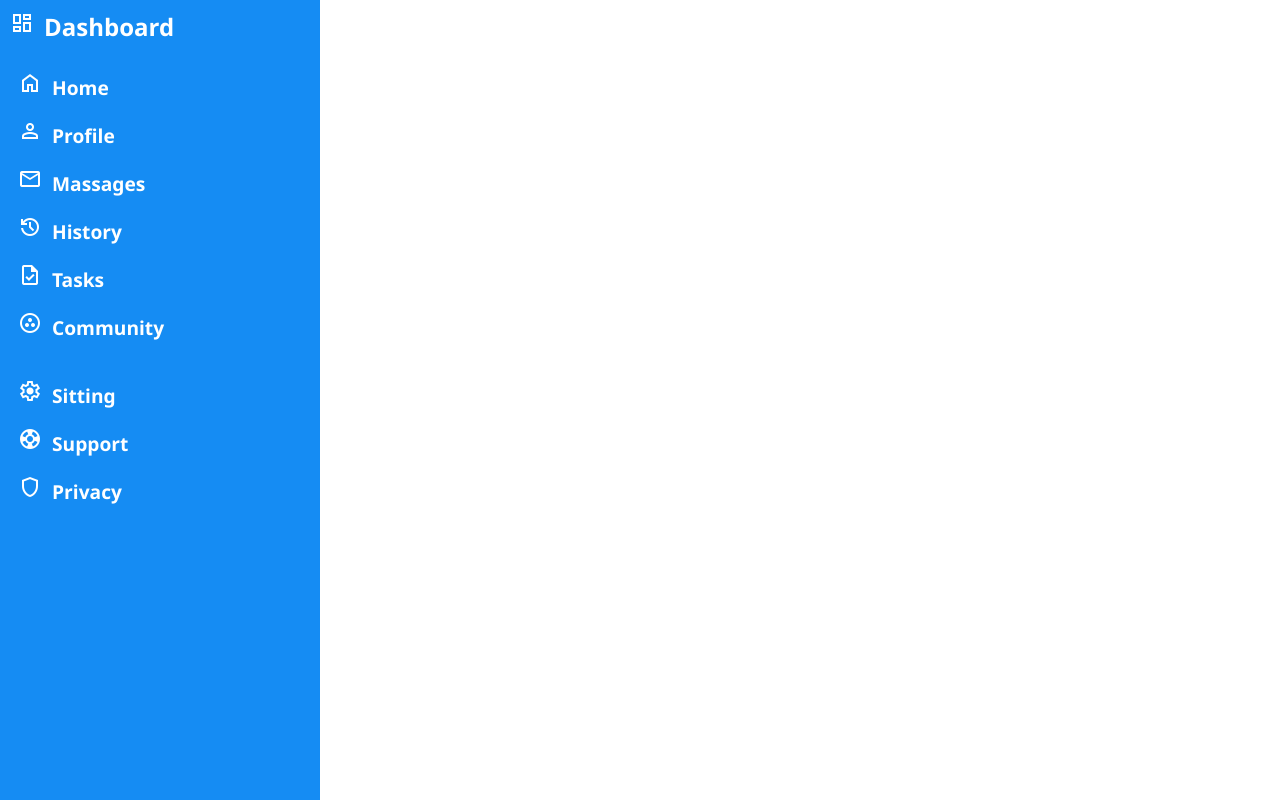
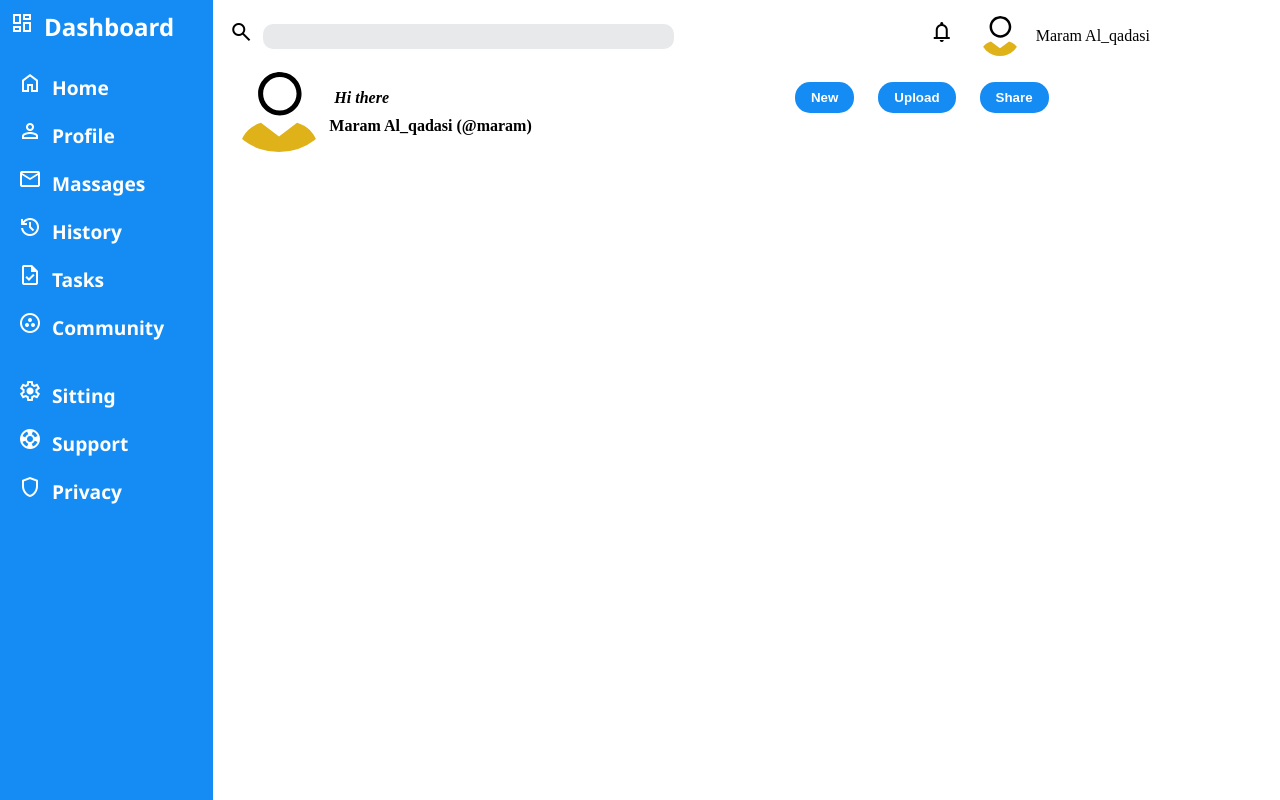
Before and after one commit to MaramAlqadasi/Admin-Dashboard, a plain HTML site: page index.html in a window 1280 px wide. Drawn offline with nearby package versions, Linux system fonts and the light colour scheme.

Commit message:
add header  elements and style them

```diff
--- a/index.html
+++ b/index.html
@@ -38,7 +38,61 @@
 
             </div>
         </div>
-        <div class="content"></div>
+        <div class="container">
+            <!-- __________________________Header________________________ -->
+            <header class="header">
+
+                    <div class="search center-element">
+                        <span class="material-symbols-outlined">search</span><input type="search" class="ss">
+                    </div>
+                    <div class="profile">
+                        <span class="material-symbols-outlined">notifications</span>
+                        <div class="profile_img_container">
+                            <svg height="40px" width="40px" version="1.1" id="Layer_1" xmlns="http://www.w3.org/2000/svg" xmlns:xlink="http://www.w3.org/1999/xlink"
+                            viewBox="0 0 511.999 511.999" xml:space="preserve">
+                       <circle style="fill:#FFFFFF;" cx="261.339" cy="140.965" r="118.899"/>
+                       <path d="M122.336,139.009c0,76.772,62.236,139.008,139.008,139.008s139.008-62.237,139.008-139.008S338.116,0.001,261.344,0.001
+                           c-0.005,0-0.011,0-0.016,0C184.564,0.014,122.341,62.245,122.336,139.009z M368.335,139.009
+                           c0,59.099-47.909,107.007-107.007,107.007s-107.007-47.909-107.007-107.007S202.229,32.001,261.328,32.001l0,0
+                           C320.399,32.067,368.269,79.937,368.335,139.009z"/>
+                       <path style="fill:rgb(224, 178, 26);" d="M511.998,511.998c0,0,1.776-143.999-140.447-186.671l-115.552,87.12l-115.552-87.104
+                           C-1.775,367.999,0.001,511.998,0.001,511.998H511.998z"/>
+                       </svg>
+                        </div>
+                        <span class="profile_name">Maram Al_qadasi</span>
+                    </div>
+                    <div class="welcome_container">
+                        <span class="welcom_msg">Hi there</span>
+                        <div class="profile_img_container">
+                            <svg height="80px" width="80px" version="1.1" id="Layer_1" xmlns="http://www.w3.org/2000/svg" xmlns:xlink="http://www.w3.org/1999/xlink"
+	 viewBox="0 0 511.999 511.999" xml:space="preserve">
+<circle style="fill:#FFFFFF;" cx="261.339" cy="140.965" r="118.899"/>
+<path d="M122.336,139.009c0,76.772,62.236,139.008,139.008,139.008s139.008-62.237,139.008-139.008S338.116,0.001,261.344,0.001
+	c-0.005,0-0.011,0-0.016,0C184.564,0.014,122.341,62.245,122.336,139.009z M368.335,139.009
+	c0,59.099-47.909,107.007-107.007,107.007s-107.007-47.909-107.007-107.007S202.229,32.001,261.328,32.001l0,0
+	C320.399,32.067,368.269,79.937,368.335,139.009z"/>
+<path style="fill:rgb(224, 178, 26);" d="M511.998,511.998c0,0,1.776-143.999-140.447-186.671l-115.552,87.12l-115.552-87.104
+	C-1.775,367.999,0.001,511.998,0.001,511.998H511.998z"/>
+</svg>
+                        </div>
+                        <span class="profile_name">Maram Al_qadasi (@maram)</span>
+
+                    </div>
+                    <div class="action_buttons">
+                        <button class="header_btn">New</button>
+                        <button class="header_btn">Upload</button>
+                        <button class="header_btn">Share</button>
+                    </div>
+
+            </header>
+
+            <!-- __________________________Header________________________ -->
+
+             <!-- __________________________Header________________________ -->
+             <section class="content">
+
+             </section>
+        </div>
     </div>
 
 </body>
--- a/style.css
+++ b/style.css
@@ -6,7 +6,8 @@
 .main_container{
     display: grid;
     /* grid-template-columns:repeat(auto-fit,minmax(3rem,1fr)); */
-    grid-template-columns: 1fr 3fr;
+    grid-template-columns: 1fr 5fr;
+
 
 }
 
@@ -43,6 +44,7 @@
 }
 .sidebar-item{
     padding: 0.5rem;
+
 }
 
 .material-symbols-outlined{
@@ -53,3 +55,83 @@
 
 }
 /* _____________________ End of sidbar styles______________________ */
+
+/* _____________________ Start of Header styles______________________ */
+.header{
+    display: grid;
+    grid-template-columns: repeat(3,1fr);
+    grid-template-rows: 1fr 2fr;
+    gap: 1rem;
+    min-height: 20vh;
+    padding: 1rem;
+}
+.search{
+    grid-column: 1/3;
+
+}
+.ss{
+    width: 60%;
+    padding: 5px 0;
+    border: none;
+    background-color: #E7E9EB;
+    border-radius: 10px;
+
+}
+
+.profile{
+    display: flex;
+    align-items: center;
+    width: auto;
+    grid-column:3;
+    justify-self: start;
+    gap: 1rem;
+
+}
+.profile_img_container{
+    border-radius: 50%;
+    display: flex;
+    justify-content: center;
+    align-items: center;
+    overflow: hidden;
+}
+
+.action_buttons{
+    grid-column: 2/4;
+    justify-self: center;
+}
+
+.header_btn{
+
+    padding: 0.5rem 1rem;
+    background-color:  rgb(21, 140, 243);
+    border-radius: 15px;
+    border: none;
+    color: white;
+    font-weight: bold;
+    margin: 10px;
+
+}
+
+.welcome_container{
+    display: grid;
+    grid-template-columns: 100px auto;
+    grid-template-rows: repeat(2,1fr);
+}
+.welcom_msg{
+    grid-column: 2/3;
+    font-weight: bold;
+    font-style: italic;
+    align-self: end;
+    margin-bottom: 5px;
+    margin-left: 5px;
+}
+.welcome_container > .profile_img_container{
+    grid-row: 1/3;
+    grid-column: 1;
+
+}
+.welcome_container>.profile_name{
+    grid-column: 2;
+    margin-top: 5px;
+    font-weight: bold;
+}
```
